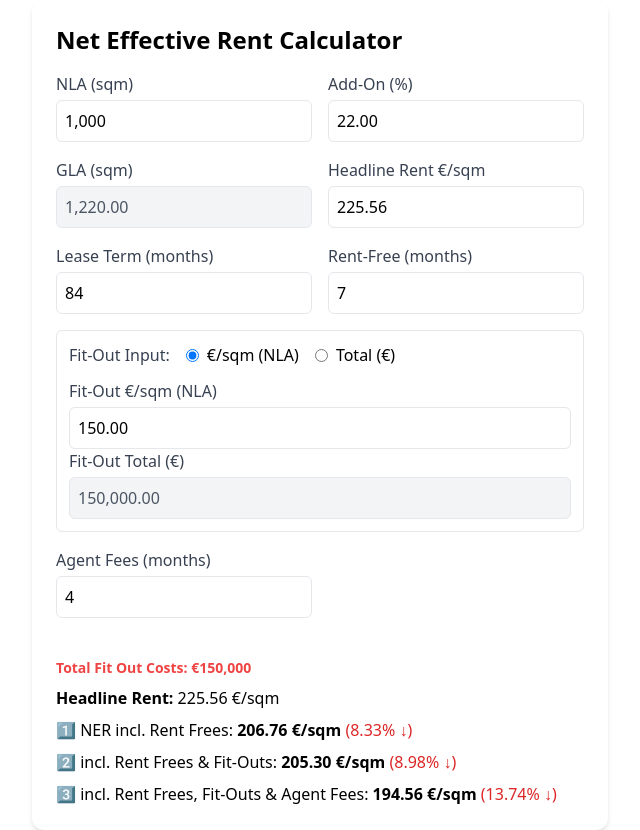
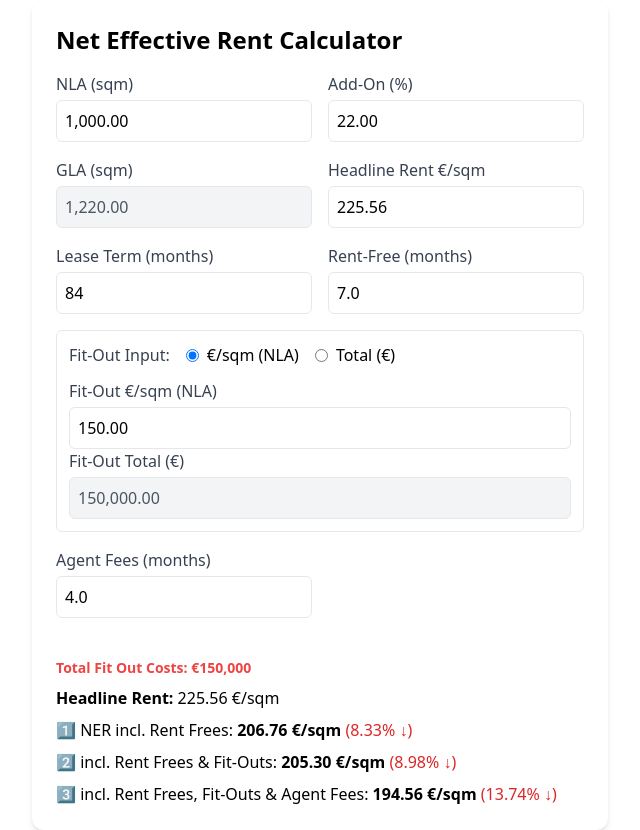
Before and after one commit to Musicandy13/Net-Effective-Rent-Calculator, a React (Vite) app: page / in a window 1280 px wide. Shown: the whole page, without its empty margins (320-960 px from the left). Built offline with nearby package versions, Linux system fonts and the light colour scheme.

Commit message:
Update App.jsx

```diff
--- a/src/App.jsx
+++ b/src/App.jsx
@@ -39,7 +39,7 @@ function NumericField({
   step = 1,
   min = 0,
   readOnly = false,
-  format = "2dec", // 'int' | '2dec' | '1dec-trim'
+  format = "2dec", // 'int' | '2dec' | '1dec' | '1dec-trim'
   inputMode = "decimal",
   className = "",
   onCommit, // optional callback with parsed number when user blurs
@@ -51,6 +51,8 @@ function NumericField({
     ? valueStr
     : format === "2dec"
     ? fmtFixed(valNum, 2)
+    : format === "1dec"
+    ? fmtFixed(valNum, 1) // always one decimal
     : format === "1dec-trim"
     ? (() => {
         const isInt = Math.abs(valNum - Math.round(valNum)) < 1e-9;
@@ -75,11 +77,10 @@ function NumericField({
         onBlur={(e) => {
           setFocused(false);
           const n = clampNN(parseFlexible(e.target.value));
-          setValueStr(String(n)); // keep exactly what user meant (supports , or .)
+          setValueStr(String(n)); // preserve what user typed
           onCommit?.(n);
         }}
         onChange={(e) => {
-          // allow digits, dot, comma and minus (minus ignored due to min=0)
           const raw = e.target.value.replace(/[^\d.,-]/g, "");
           setValueStr(raw);
         }}
@@ -98,8 +99,8 @@ export default function App() {
   const [addonStr, setAddonStr] = useState("22.00");      // 2 decimals, step 1
   const [rentStr, setRentStr] = useState("225.56");       // 2 decimals, step 1
   const [durationStr, setDurationStr] = useState("84");   // integer
-  const [rfStr, setRfStr] = useState("7");                // integer display (can type decimals if you want)
-  const [agentFeeMonthsStr, setAgentFeeMonthsStr] = useState("4"); // integer display
+  const [rfStr, setRfStr] = useState("7");                // show 1 decimal on blur
+  const [agentFeeMonthsStr, setAgentFeeMonthsStr] = useState("4"); // 1 decimal on blur
 
   // Fit-Out mode + fields (as strings)
   const [fitOutMode, setFitOutMode] = useState("perSqm"); // 'perSqm' | 'total'
@@ -150,17 +151,18 @@ export default function App() {
       <h2 className="text-2xl font-bold">Net Effective Rent Calculator</h2>
 
       <div className="grid grid-cols-2 gap-4">
+        {/* NLA → 2 decimals on blur, step 1 (spinner unchanged) */}
         <NumericField
           label="NLA (sqm)"
           valueStr={nlaStr}
           setValueStr={setNlaStr}
           step={1}
           min={0}
-          inputMode="numeric"
-          format="int"
+          inputMode="decimal"
+          format="2dec"
         />
 
-        {/* Add-On now identical to Rent: 2 decimals, step 1 */}
+        {/* Add-On (unchanged: 2 decimals) */}
         <NumericField
           label="Add-On (%)"
           valueStr={addonStr}
@@ -199,17 +201,18 @@ export default function App() {
           format="int"
         />
 
+        {/* Rent-Free months → always show 1 decimal on blur */}
         <NumericField
           label="Rent-Free (months)"
           valueStr={rfStr}
           setValueStr={setRfStr}
           step={1}
           min={0}
-          format="int"
+          format="1dec"
         />
       </div>
 
-      {/* -------- FIT-OUTS (both like Rent: 2 decimals, step 1) -------- */}
+      {/* -------- FIT-OUTS (2 decimals, step 1) -------- */}
       <div className="border rounded-md p-3">
         <div className="flex items-center gap-4 mb-3">
           <span className="text-gray-700 font-medium">Fit-Out Input:</span>
@@ -233,14 +236,12 @@ export default function App() {
           </label>
         </div>
 
-        {/* €/sqm — 2 decimals, step 1, supports , or . as decimal */}
         <NumericField
           label="Fit-Out €/sqm (NLA)"
           valueStr={fitOutPerSqmStr}
           setValueStr={(s) => {
             setFitOutPerSqmStr(s);
             if (fitOutMode === "perSqm") {
-              // live sync total while typing
               const val = clampNN(parseFlexible(s));
               setFitOutTotalStr(String(val * clampNN(parseFlexible(nlaStr))));
             }
@@ -257,7 +258,6 @@ export default function App() {
           readOnly={fitOutMode === "total"}
         />
 
-        {/* Total (€) — 2 decimals, step 1 */}
         <NumericField
           label="Fit-Out Total (€)"
           valueStr={fitOutTotalStr}
@@ -284,22 +284,27 @@ export default function App() {
       </div>
 
       <div className="grid grid-cols-2 gap-4 mt-4">
+        {/* Agent Fees months → always show 1 decimal on blur */}
         <NumericField
           label="Agent Fees (months)"
           valueStr={agentFeeMonthsStr}
           setValueStr={setAgentFeeMonthsStr}
           step={1}
           min={0}
-          format="int"
+          format="1dec"
         />
       </div>
 
       <div className="pt-6 space-y-2 text-left">
         <p className="text-sm text-red-500 font-semibold">
-          Total Fit Out Costs: {fmtEUR(totalFitOut)}
+          Total Fit Out Costs: {fmtEUR(
+            fitOutMode === "total"
+              ? clampNN(parseFlexible(fitOutTotalStr))
+              : clampNN(parseFlexible(fitOutPerSqmStr)) * clampNN(parseFlexible(nlaStr))
+          )}
         </p>
         <p>
-          <strong>Headline Rent:</strong> {fmtFixed(rent, 2)} €/sqm
+          <strong>Headline Rent:</strong> {fmtFixed(clampNN(parseFlexible(rentStr)), 2)} €/sqm
         </p>
         <p>
           1️⃣ NER incl. Rent Frees: <b>{ner1.toFixed(2)} €/sqm</b>{" "}
```
